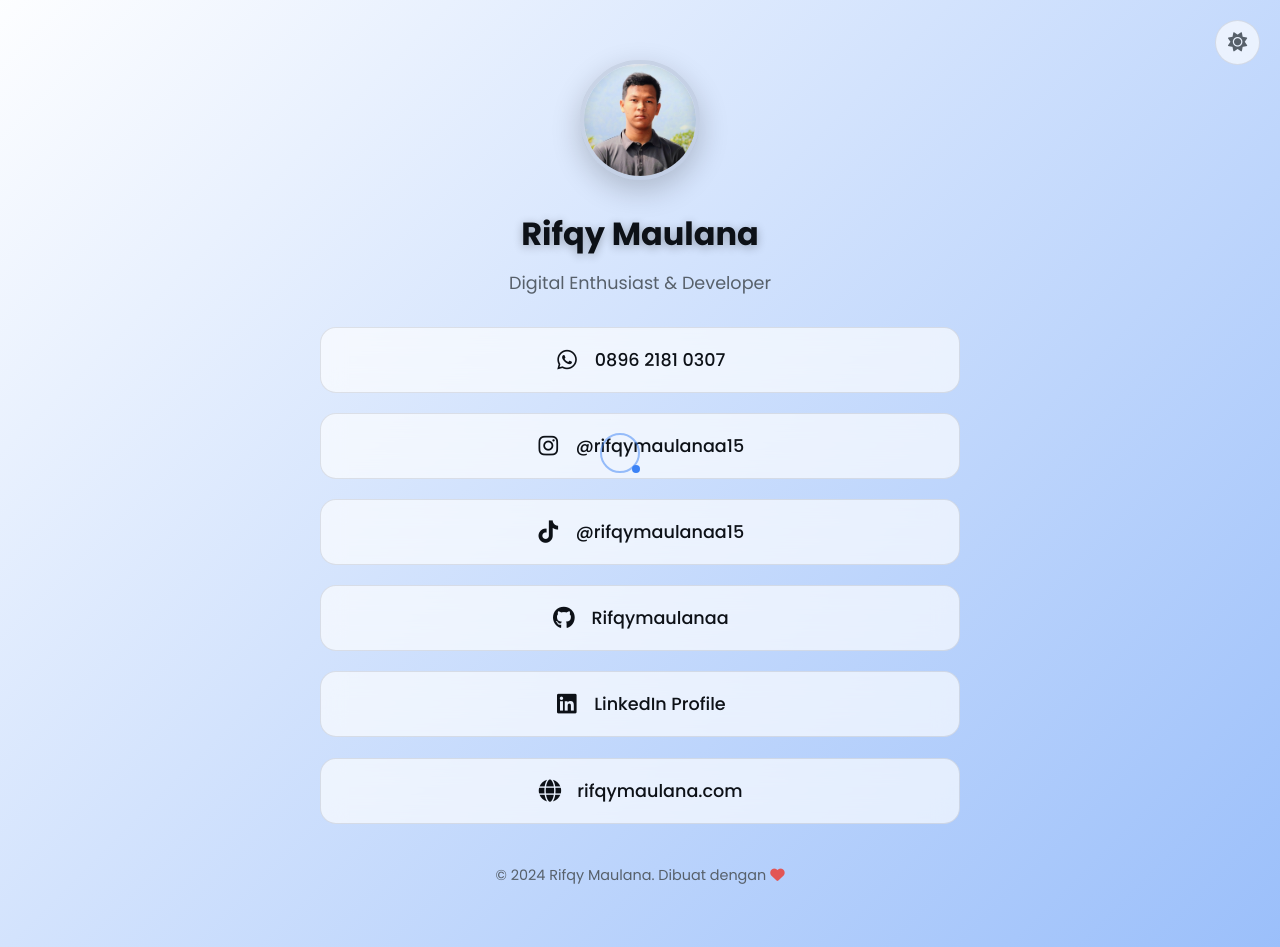
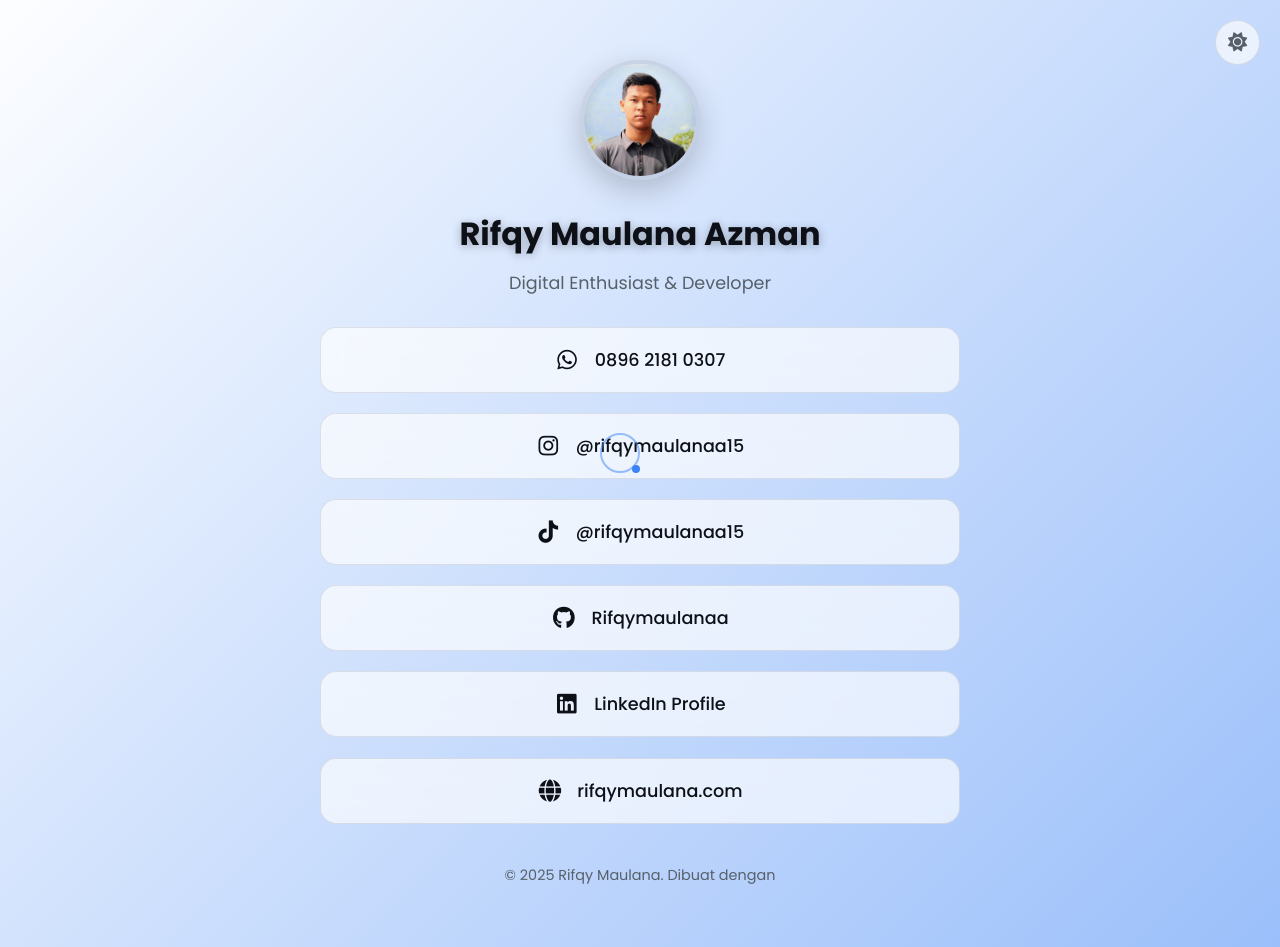
Before and after one commit to Rifqymaulanaa/link-bio, a plain HTML site: page index.html in a window 1280 px wide. Drawn offline with Linux system fonts and the light colour scheme.

Commit message:
Update index.html

```diff
--- a/index.html
+++ b/index.html
@@ -3,7 +3,7 @@
 <head>
     <meta charset="UTF-8">
     <meta name="viewport" content="width=device-width, initial-scale=1.0">
-    <title>Rifqy Maulana - Bio Link</title>
+    <title>Rifqy Maulana Azman - Bio Link</title>
     <!-- Ikon dari Font Awesome -->
     <link rel="stylesheet" href="https://cdnjs.cloudflare.com/ajax/libs/font-awesome/6.5.2/css/all.min.css" integrity="sha512-SnH5WK+bZxgPHs44uWIX+LLJAJ9/2PkPKZ5QiAj6Ta86w+fsb2TkcmfRyVX3pBnMFcV7oQPJkl9QevSCWr3W6A==" crossorigin="anonymous" referrerpolicy="no-referrer" />
     <!-- Font dari Google Fonts -->
@@ -281,7 +281,7 @@
         <!-- Foto Profil dengan class yang benar -->
         <img src="iki.JPG" alt="Foto Profil Rifqy Maulana" class="profile-picture reveal">
 
-        <h1 class="username reveal">Rifqy Maulana</h1>
+        <h1 class="username reveal">Rifqy Maulana Azman</h1>
         <p class="user-handle reveal">Digital Enthusiast & Developer</p>
 
         <div class="links-container">
@@ -318,7 +318,7 @@
         </div>
 
         <footer class="footer reveal" style="transition-delay: 700ms;">
-            <p>© 2024 Rifqy Maulana. Dibuat dengan <i class="fa-solid fa-heart" style="color: #e25555;"></i></p>
+            <p>© 2025 Rifqy Maulana. Dibuat dengan</p>
         </footer>
     </main>
 
```
